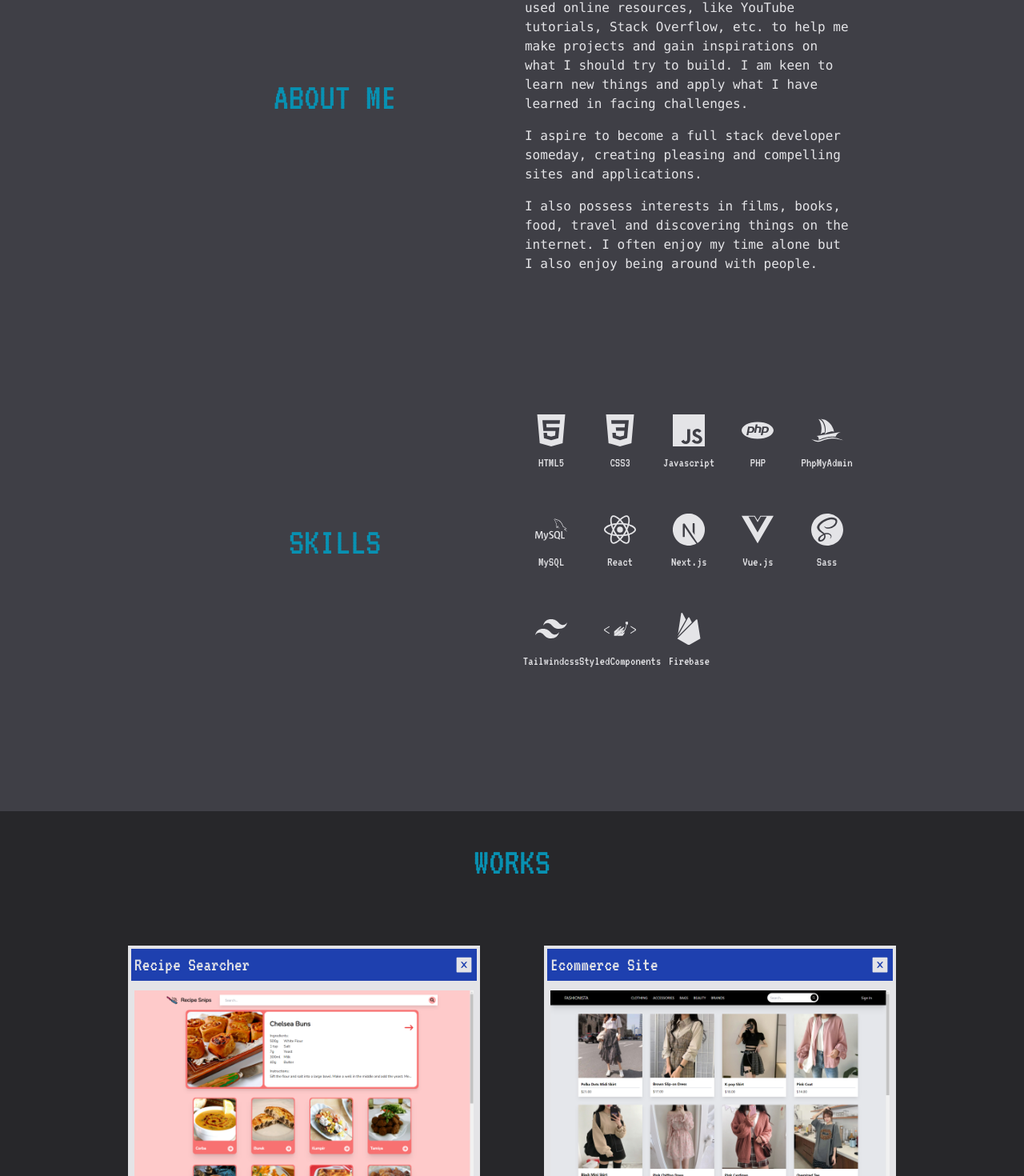
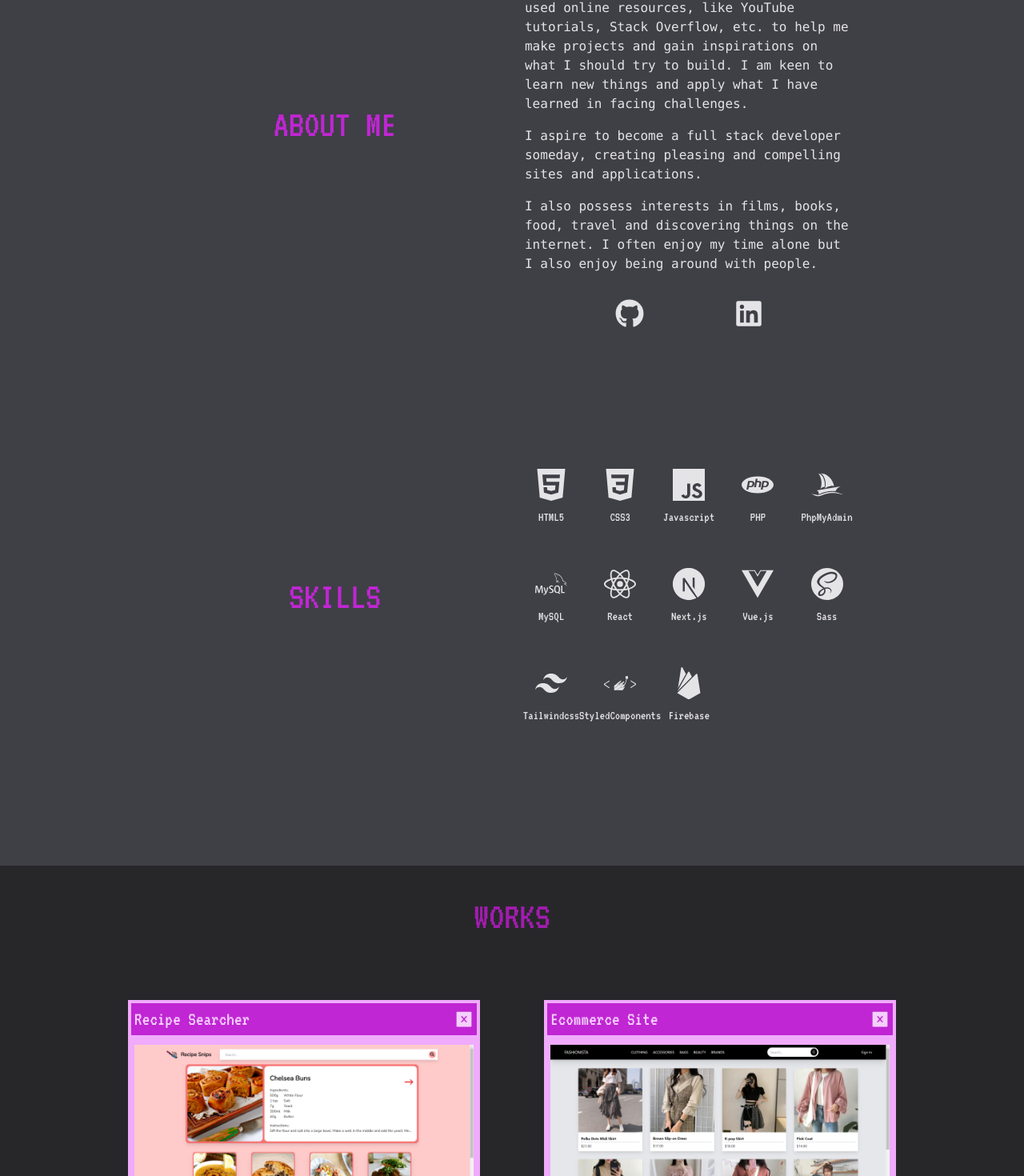
Before and after one commit to shanchae/portfolio, a React (Create React App) app: page / in a window 1280 px wide. Shown: the part 1058-2528 px from the top of the page at 80% size. Built offline with nearby package versions, Linux system fonts and the light colour scheme.

Commit message:
unfinalized

```diff
--- a/src/components/AboutMe.js
+++ b/src/components/AboutMe.js
@@ -1,13 +1,25 @@
 import React from 'react'
+import {
+  FaGithub,
+  FaLinkedin
+} from 'react-icons/fa'
 
 function AboutMe() {
   return (
     <div className='w-10/12 h-full md:w-8/12 mx-auto  grid grid-cols-1 md:grid-cols-2 gap-8 justify-center items-center'>
-      <div className='flex justify-center text-cyan-600 text-5xl'>ABOUT ME</div>
+      <div className='flex justify-center text-fuchsia-600 text-5xl'>ABOUT ME</div>
         <div className='text-zinc-200 flex flex-col space-y-4 font-mono'>
           <div>I'm currently in my junior year in college studying Bachelor of Science in Information Systems. However, I would say most of my skills are self-taught. I have used online resources, like YouTube tutorials, Stack Overflow, etc. to help me make projects and gain inspirations on what I should try to build. I am keen to learn new things and apply what I have learned in facing challenges.</div>
           <div>I aspire to become a full stack developer someday, creating pleasing and compelling sites and applications.</div>
           <div>I also possess interests in films, books, food, travel and discovering things on the internet. I often enjoy my time alone but I also enjoy being around with people.</div>
+          <div className='flex justify-evenly text-4xl pt-4'>
+            <a href="https://github.com/shanchae" target='_blank' rel='noreferrer'>
+              <FaGithub />
+            </a>
+            <a href="https://www.linkedin.com/in/shannen-du-b9264b238/" target='_blank' rel="noreferrer">
+              <FaLinkedin />
+            </a>
+          </div>
       </div>
     </div>
 
--- a/src/components/ContactMe.js
+++ b/src/components/ContactMe.js
@@ -42,28 +42,29 @@ function ContactMe() {
 
   return (
     <div className='relative overflow-hidden w-full bg-zinc-700 h-screen'>
-        <div className={`absolute ${isSubmitted ? "right-10" : "-right-full"} w-82 top-10 transition-all duration-500 ease-in-out bg-black p-3`}>
+        <div className={`absolute ${isSubmitted ? "right-10" : "-right-full"} w-82 top-10 transition-all duration-500 ease-in-out bg-fuchsia-700 p-3`}>
             <div className='text-2xl text-white text-center'>{result}</div>
         </div>
         <div className='w-10/12 md:8/12 h-full mx-auto flex flex-col-reverse md:flex-row gap-20 justify-center items-center'>
-            <div className='w-10/12 md:w-5/12 border-2 border-cyan-600 rounded-md p-4 text-zinc-200'>
-                <form onSubmit={sendEmail} className='flex flex-col space-y-8 text-xl'>
+            <div className='w-10/12 md:w-5/12 border-4 border-fuchsia-700 bg-fuchsia-300 text-zinc-700'>
+                <div className='bg-fuchsia-700 text-fuchsia-200 text-3xl text-center p-1'>HELLO ╰(*°▽°*)╯</div>
+                <form onSubmit={sendEmail} className='flex flex-col space-y-8 text-xl p-4'>
                     <div className='flex flex-col gap-2'>
                         Your Name
-                        <input required className='w-2/3 bg-transparent border-b border-cyan-600 outline-none' type="text" name="senderName" value={senderName} onChange={(e) => setSenderName(e.target.value)} id=""/>
+                        <input required className='w-2/3 bg-transparent border-b border-fuchsia-700 outline-none' type="text" name="senderName" value={senderName} onChange={(e) => setSenderName(e.target.value)} id=""/>
                     </div>
                     <div className='flex flex-col gap-2'>
                         Your Email
-                        <input required className='w-2/3 bg-transparent border-b border-cyan-600 outline-none' type="text" name="senderEmail" value={senderEmail} onChange={(e) => setSenderEmail(e.target.value)} id="" />
+                        <input required className='w-2/3 bg-transparent border-b border-fuchsia-700 outline-none' type="text" name="senderEmail" value={senderEmail} onChange={(e) => setSenderEmail(e.target.value)} id="" />
                     </div>
                     <div className='flex flex-col gap-2'>
                         Message:
-                        <textarea required className='bg-transparent border-b border-cyan-600 outline-none' name="senderMessage" value={senderMessage} onChange={(e) => setSenderMessage(e.target.value)} id="" />
+                        <textarea required className='bg-transparent border-b border-fuchsia-700 outline-none' name="senderMessage" value={senderMessage} onChange={(e) => setSenderMessage(e.target.value)} id="" />
                     </div>
-                    <button className='w-fit mx-auto px-3 py-1 bg-cyan-600' onClick={sendEmail}>Submit</button>
+                    <button className='w-fit mx-auto px-3 py-1 bg-fuchsia-700 text-fuchsia-200 hover:bg-fuchsia-600 transition-colors duration-300 ease-in-out' onClick={sendEmail}>Submit</button>
                 </form>
             </div>
-            <div className='flex justify-center text-cyan-600 text-5xl'>
+            <div className='flex justify-center text-fuchsia-600 text-5xl'>
                 Contact Me
             </div>
         </div>
--- a/src/components/HamburgerMenu.js
+++ b/src/components/HamburgerMenu.js
@@ -8,12 +8,12 @@ function HamburgerMenu({scroll}) {
   return (
       <div className={`md:hidden flex flex-row-reverse ${!isOpen ?"-translate-x-40" : "translate-x-0"} transition-all duration-300 ease-in-out`}>
           <FiMenu
-            className={`text-7xl text-cyan-600 p-4 cursor-pointer ${!isOpen ?"rotate-0" : "rotate-90"} transition-all duration-300 ease-in-out`}
+            className={`text-7xl text-fuchsia-700 p-4 cursor-pointer ${!isOpen ?"rotate-0" : "rotate-90"} transition-all duration-300 ease-in-out`}
             onClick={() => setIsOpen(!isOpen)}
         />
 
-        <nav className='w-40 h-screen bg-zinc-100 px-4'>
-                <ul className='flex flex-col text-gray-700 pt-10'>
+        <nav className='w-40 h-screen bg-fuchsia-700 px-4'>
+                <ul className='flex flex-col text-gray-200 pt-10'>
                     <li className='navBtn border-b' id='about-me' onClick={scroll}>ABOUT ME</li>
                     <li className='navBtn border-b'id='skills' onClick={scroll}>SKILLS</li>
                     <li className='navBtn border-b' id='works' onClick={scroll}>WORKS</li>
--- a/src/components/Menu.js
+++ b/src/components/Menu.js
@@ -4,7 +4,7 @@ function Menu({scroll}){
 
   return (
         <nav className='w-full hidden md:flex justify-center pt-5 bg-transparent'>
-            <ul className='flex space-x-8 text-cyan-500'>
+            <ul className='flex space-x-8 text-fuchsia-600'>
                 <li className='navBtn' id='about-me' onClick={scroll}>ABOUT ME</li>
                 <li className='navBtn'id='skills' onClick={scroll}>SKILLS</li>
                 <li className='navBtn' id='works' onClick={scroll}>WORKS</li>
--- a/src/components/Skills.js
+++ b/src/components/Skills.js
@@ -19,7 +19,7 @@ import {
 function Skills() {
     return (
         <div className='w-10/12 h-full md:w-8/12 mx-auto  grid grid-cols-1 md:grid-cols-2 gap-8 justify-center items-center'>
-            <div className='flex justify-center text-cyan-600 text-5xl'>SKILLS</div>
+            <div className='flex justify-center text-fuchsia-600 text-5xl'>SKILLS</div>
             <ul className='text-zinc-200 grid grid-cols-3 lg:grid-cols-5 gap-5'>
                 <li className='skills'><SiHtml5 className='text-5xl pb-2'/>HTML5</li>
                 <li className='skills'><SiCss3 className='text-5xl pb-2'/>CSS3</li>
--- a/src/components/Work.js
+++ b/src/components/Work.js
@@ -15,7 +15,7 @@ function Work({ work }) {
   const [ isHovering, setIsHovering ] = useState(false)
 
   return (
-    <div className={`relative h-full text-zinc-200 transition-all duration-300 ${isClose ? "bg-transparent" : "bg-zinc-200"}`}>
+    <div className={`relative h-full text-fuchsia-200 transition-all duration-300 ${isClose ? "bg-transparent" : "bg-fuchsia-300"}`}>
       <div className={`absolute w-full h-full flex flex-col space-y-2 justify-center items-center z-10 ${isClose ? "block" : "hidden"}`}
       >
         <FaFileCode
@@ -26,7 +26,7 @@ function Work({ work }) {
       </div>
       <div className={`h-full bg-transparent
       ${isClose && "opacity-0"}`}>
-        <div className='flex justify-between p-1 m-1 bg-blue-800 text-2xl'>
+        <div className='flex justify-between p-1 m-1 bg-fuchsia-600 text-2xl'>
           <p>{work.appName}</p>
           <div className='flex space-x-2 items-center'>
 
--- a/src/components/Works.js
+++ b/src/components/Works.js
@@ -5,7 +5,7 @@ import { works } from '../assets/works'
 function Works() {
   return (
     <div className='w-full bg-zinc-800'>
-      <div className='text-center text-5xl pt-10 text-cyan-600'>WORKS</div>
+      <div className='text-center text-5xl pt-10 text-fuchsia-700'>WORKS</div>
             <div className='w-9/12 py-20 mx-auto min-h-screen h-full grid grid-cols-1 md:grid-cols-2 gap-20 justify-center items-center'>
 
                 {works.map((work) => (
```
